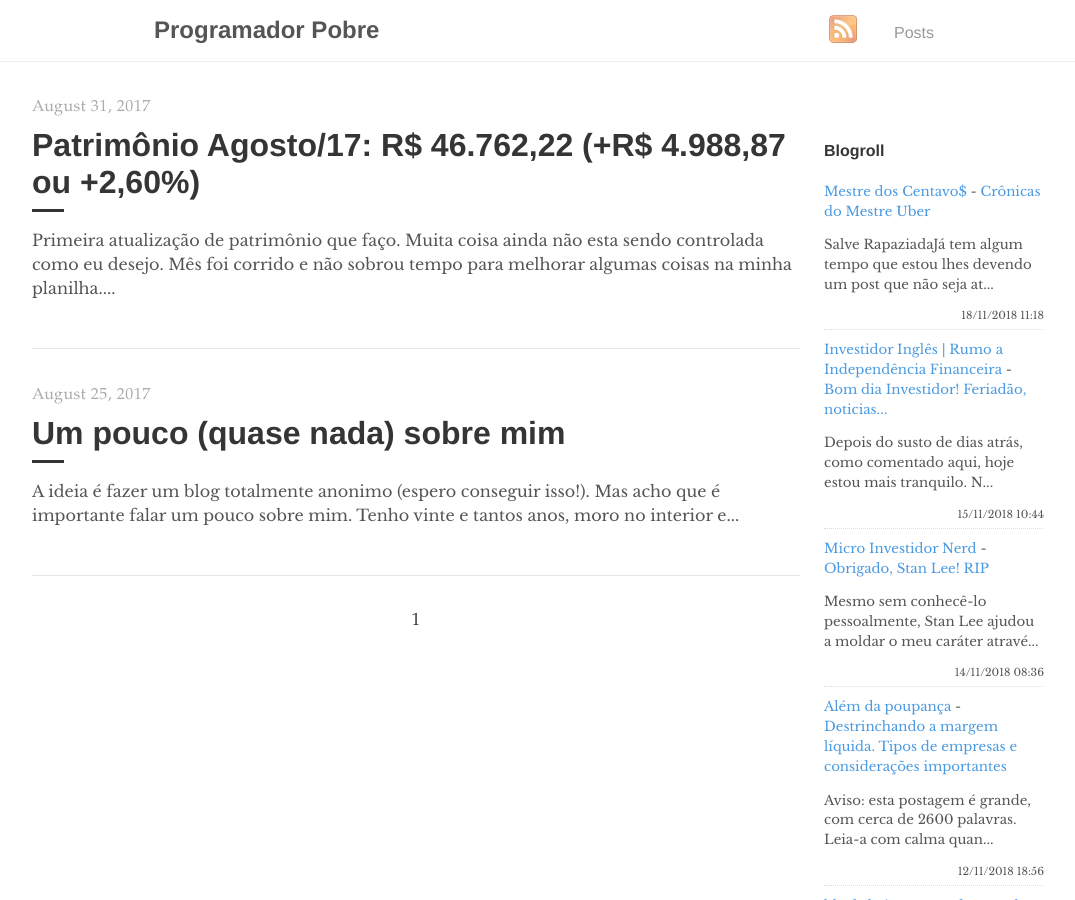
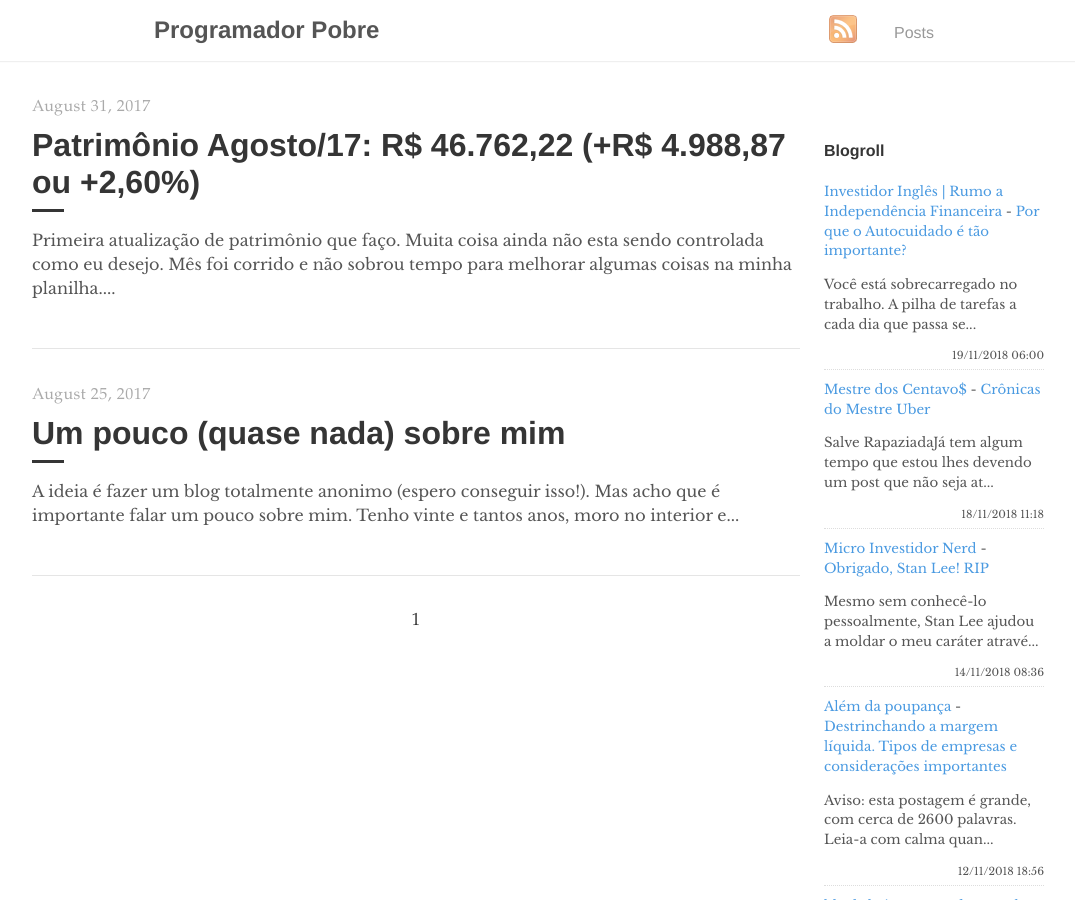
Before and after one commit to programadorpobre/programadorpobre.github.io, a Jekyll site: the page built from index.html, in a window 1280 px wide and 900 px high. Shown: the whole window, without its empty margins (96-1171 px from the left). Built offline with Jekyll 4.4.1, drawn with Linux system fonts in a browser that asks for light colours; the list of posts is cut into pages by our own code; comment, search, counter and statistics services are not loaded.

Commit message:
[ci skip] travis #471

```diff
--- a/_includes/feed-entries.html
+++ b/_includes/feed-entries.html
@@ -1,12 +1,12 @@
+<div class="feed-entry">
+    <a class="feed-entry-site-name" href="https://www.investidoringles.com/">Investidor Inglês | Rumo a Independência Financeira</a> - <a class="feed-entry-title" href="https://www.investidoringles.com/2018/11/por-que-o-autocuidado-e-tao-importante.html">Por que o Autocuidado é tão importante?</a>
+    <p class="feed-entry-summary">Você está sobrecarregado no trabalho. A pilha de tarefas a cada dia que passa se...</p>
+    <time datetime="2018-11-19T06:00:00.000-02:00">19/11/2018 06:00</time>
+</div>
 <div class="feed-entry">
     <a class="feed-entry-site-name" href="https://mestredoscentavos.blogspot.com/">Mestre dos Centavo$</a> - <a class="feed-entry-title" href="https://mestredoscentavos.blogspot.com/2018/11/cronicas-do-mestre-uber.html">Crônicas do Mestre Uber</a>
     <p class="feed-entry-summary">Salve RapaziadaJá tem algum tempo que estou lhes devendo um post que não seja at...</p>
     <time datetime="2018-11-18T11:18:00.001-08:00">18/11/2018 11:18</time>
-</div>
-<div class="feed-entry">
-    <a class="feed-entry-site-name" href="https://www.investidoringles.com/">Investidor Inglês | Rumo a Independência Financeira</a> - <a class="feed-entry-title" href="https://www.investidoringles.com/2018/11/bom-dia-investidor-feriadao-noticias.html">Bom dia Investidor!  Feriadão, noticias...</a>
-    <p class="feed-entry-summary">Depois do susto de dias atrás, como comentado aqui, hoje estou mais tranquilo. N...</p>
-    <time datetime="2018-11-15T10:44:00.000-02:00">15/11/2018 10:44</time>
 </div>
 <div class="feed-entry">
     <a class="feed-entry-site-name" href="https://microinvestidornerd.blogspot.com/">Micro Investidor Nerd</a> - <a class="feed-entry-title" href="https://microinvestidornerd.blogspot.com/2018/11/obrigado-stan-lee-rip.html">Obrigado, Stan Lee! RIP</a>
```
